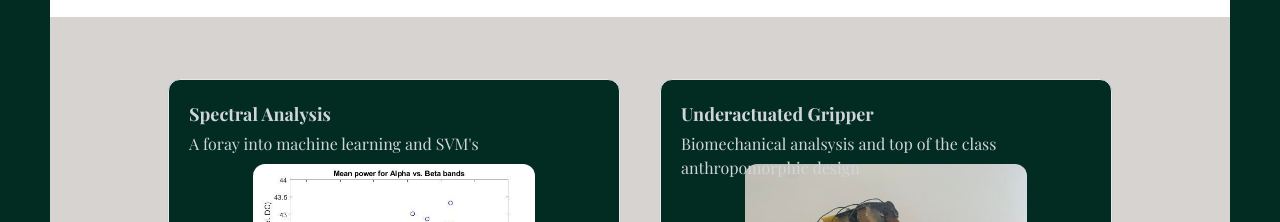
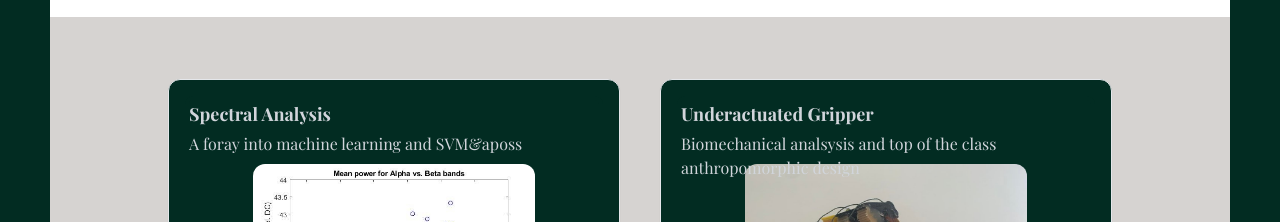
Before and after one commit to matthue-lee/personal-website, a Next.js app: page / in a window 1280 px wide. Shown: the part 1000-1222 px from the top of the page. Built offline with nearby package versions, Linux system fonts and the light colour scheme; a web font is replaced by a local one.

Commit message:
more fucking chars

```diff
--- a/src/app/page.tsx
+++ b/src/app/page.tsx
@@ -47,7 +47,7 @@ export default function Home() {
                   Spectral Analysis
                 </h3>
                 <p className="mt-1 text-gray-300">
-                  A foray into machine learning and SVM's
+                  A foray into machine learning and SVM&aposs
                 </p>
               </div>
             </div>
```
